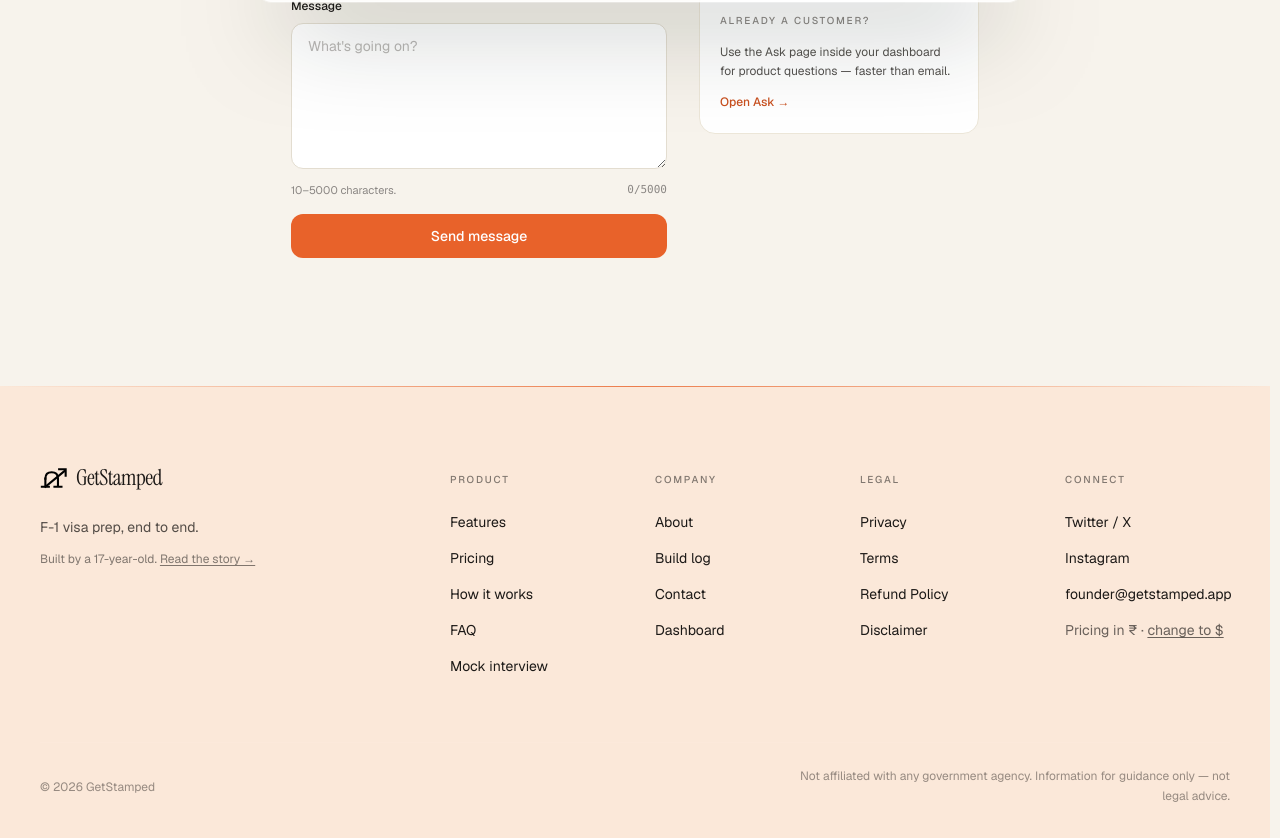
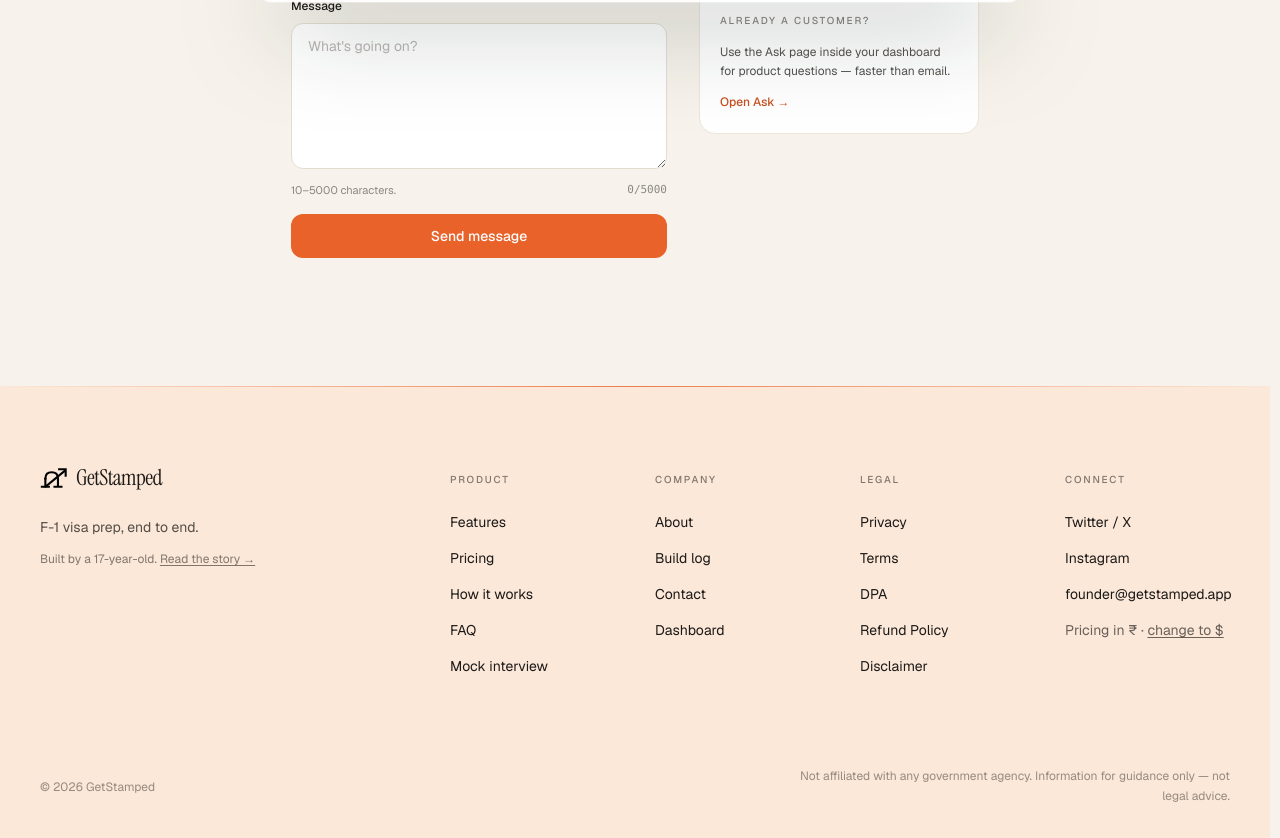
Before and after one commit to kanpar5312-eng/getstamped, a Next.js app: page /contact in a window 1280 px wide. Shown: the part 782-1620 px from the top of the page. Built offline with nearby package versions, Linux system fonts and the light colour scheme; no server answers.

Commit message:
Landing footer: add DPA to the Legal column
DashboardFooter already linked to /dpa; the public landing footer
didn't. Adds it between Terms and Refund Policy so the legal column
matches across both surfaces.

```diff
--- a/components/landing/Footer.tsx
+++ b/components/landing/Footer.tsx
@@ -27,6 +27,7 @@
 const LEGAL: LinkItem[] = [
   { label: "Privacy", href: "/privacy" },
   { label: "Terms", href: "/terms" },
+  { label: "DPA", href: "/dpa" },
   { label: "Refund Policy", href: "/refund" },
   { label: "Disclaimer", href: "/terms#disclaimer-of-warranty" },
 ];
```
